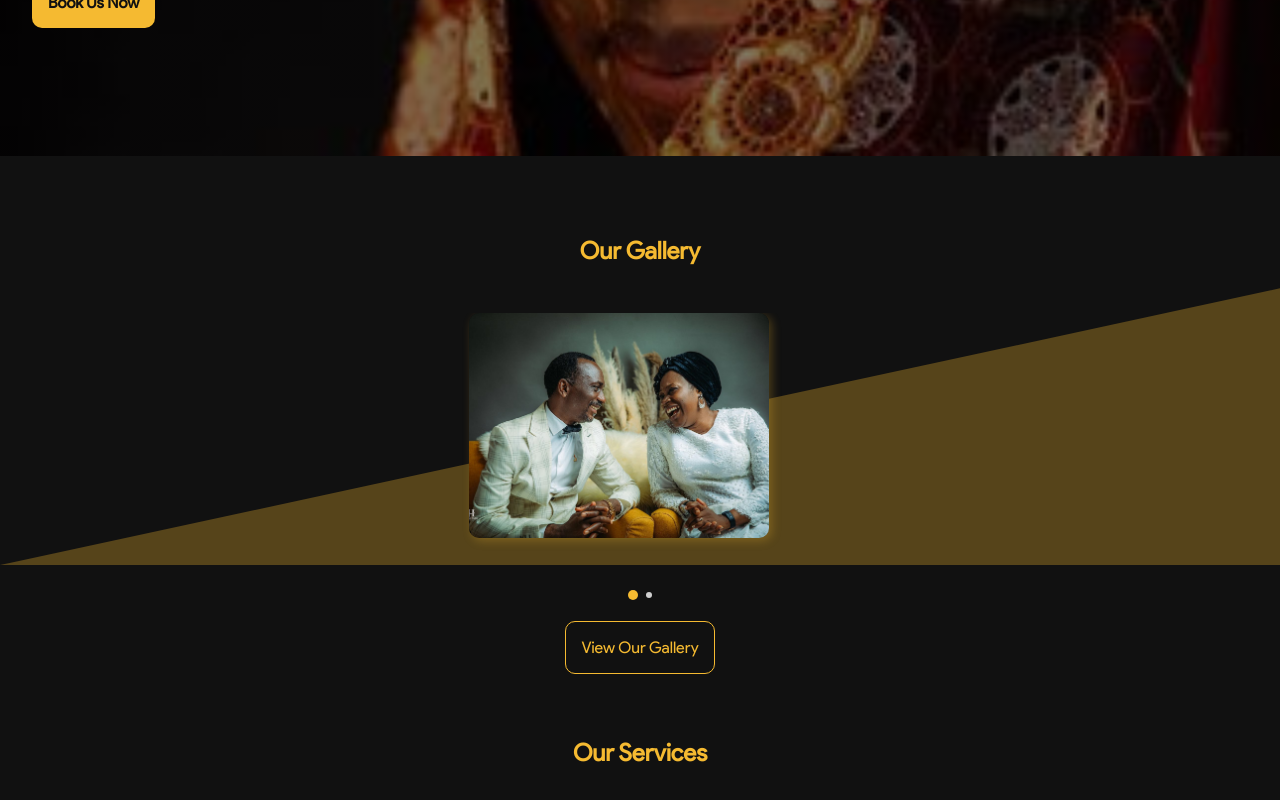
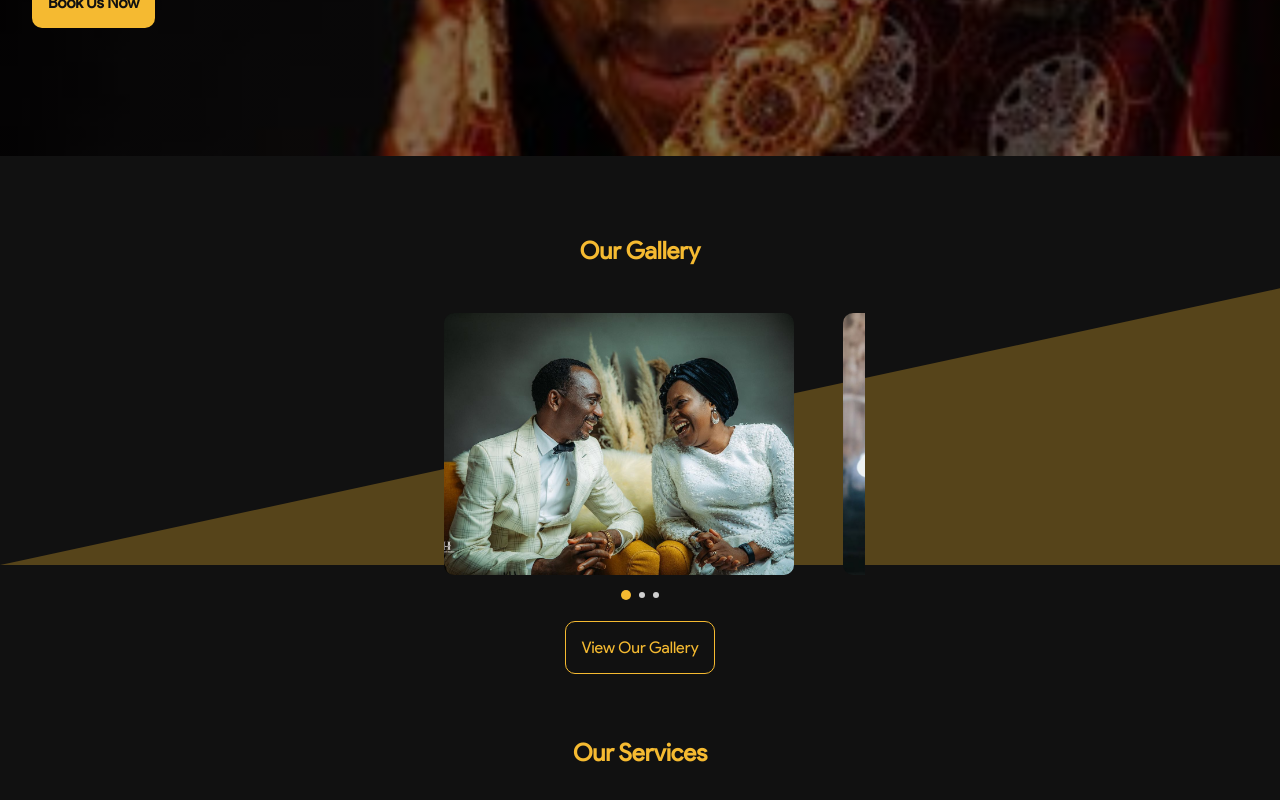
Before and after one commit to Eminence14/hawthorn-media, a React (Create React App) app: page / in a window 1280 px wide. Shown: the part 454-1254 px from the top of the page. Built offline with nearby package versions, Linux system fonts and the light colour scheme; grey boxes are pictures that could not be loaded.

Commit message:
more bugs

```diff
--- a/src/App.css
+++ b/src/App.css
@@ -244,7 +244,8 @@ body {
 
 .galleries .swiper {
 	height: 300px;
-	width: 400px;
+	width: 100%;
+	max-width: 450px;
 	margin: 0 auto;
 	padding-left: 1.8em;
 	padding-right: 1.8em;
@@ -273,13 +274,13 @@ body {
 }
 
 .galleries img {
-	width: 300px;
+	width: 100%;
+	max-width: 350px;
 	aspect-ratio: 4/3;
 	/* height: 250px; */
 	object-fit: cover;
 	border-radius: 10px;
 	display: block;
-	box-shadow: 3px 3px 10px #f5ba3141;
 	position: relative;
 	z-index: 2;
 }
--- a/src/components/Home.js
+++ b/src/components/Home.js
@@ -6,7 +6,7 @@ import Services from '../assets/images/our_services1.jpg'
 import Ceo from '../assets/images/ceo.jpg'
 import { Link } from "react-router-dom";
 import Footer from "./Footer";
-import { Pagination, A11y } from 'swiper';
+import { Pagination } from 'swiper';
 import { Swiper, SwiperSlide } from 'swiper/react';
 import 'swiper/css';
 import 'swiper/css/pagination';
@@ -36,26 +36,8 @@ const Home = () => {
                         <Swiper
                             modules={[Pagination]}
                             spaceBetween={45}
-                            slidesPerView={1.15}
+                            slidesPerView={1.1}
                             pagination={{ clickable: true }}
-                            breakpoints={{
-                                400: {
-                                    width: 400,
-                                    slidesPerView: 1.2,
-                                },
-                                550: {
-                                    width: 550,
-                                    slidesPerView: 1.5,
-                                },
-                                650: {
-                                    width: 650,
-                                    slidesPerView: 1.8,
-                                },
-                                768: {
-                                    width: 768,
-                                    slidesPerView: 2,
-                                },
-                            }}
                         >
                             <SwiperSlide>
                                 <img src={GallPreview1} alt="" />
```
Also changed, not shown: src/Tablet.css (+16 -0 lines).
